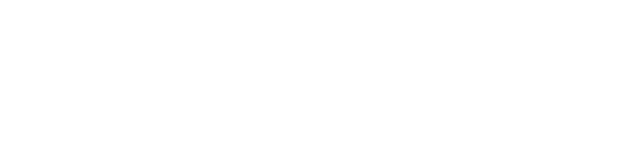
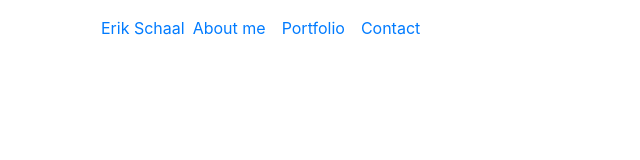
Before and after one commit to Techno-mage/responsive_portfolio, a plain HTML site: page index.html in a window 1280 px wide. Shown: the whole page, without its empty margins (0-640 px from the left). Drawn offline with nearby package versions, Linux system fonts and the light colour scheme.

Commit message:
Imported bootstrap, working on the nav bar

```diff
--- a/index.html
+++ b/index.html
@@ -4,8 +4,24 @@
     <meta charset="UTF-8">
     <meta name="viewport" content="width=device-width, initial-scale=1.0">
     <title>Erik Schaal</title>
+    <link rel="stylesheet" href="https://maxcdn.bootstrapcdn.com/bootstrap/4.5.0/css/bootstrap.min.css">
 </head>
 <body>
-
+    <div class="container">
+        <nav class="navbar navbar-expand-sm">
+            <a class="nav-brand" href="#">Erik Schaal</a>
+            <ul class="navbar-nav">
+                <li class="nav-item">
+                    <a class="nav-link" href="#">About me</a>
+                </li>
+                <li class="nav-item">
+                    <a class="nav-link" href="#">Portfolio</a>
+                </li>
+                <li class="nav-item">
+                    <a class="nav-link" href="#">Contact</a>
+                </li>
+            </ul>
+        </nav>
+    </div>
 </body>
 </html>
```
